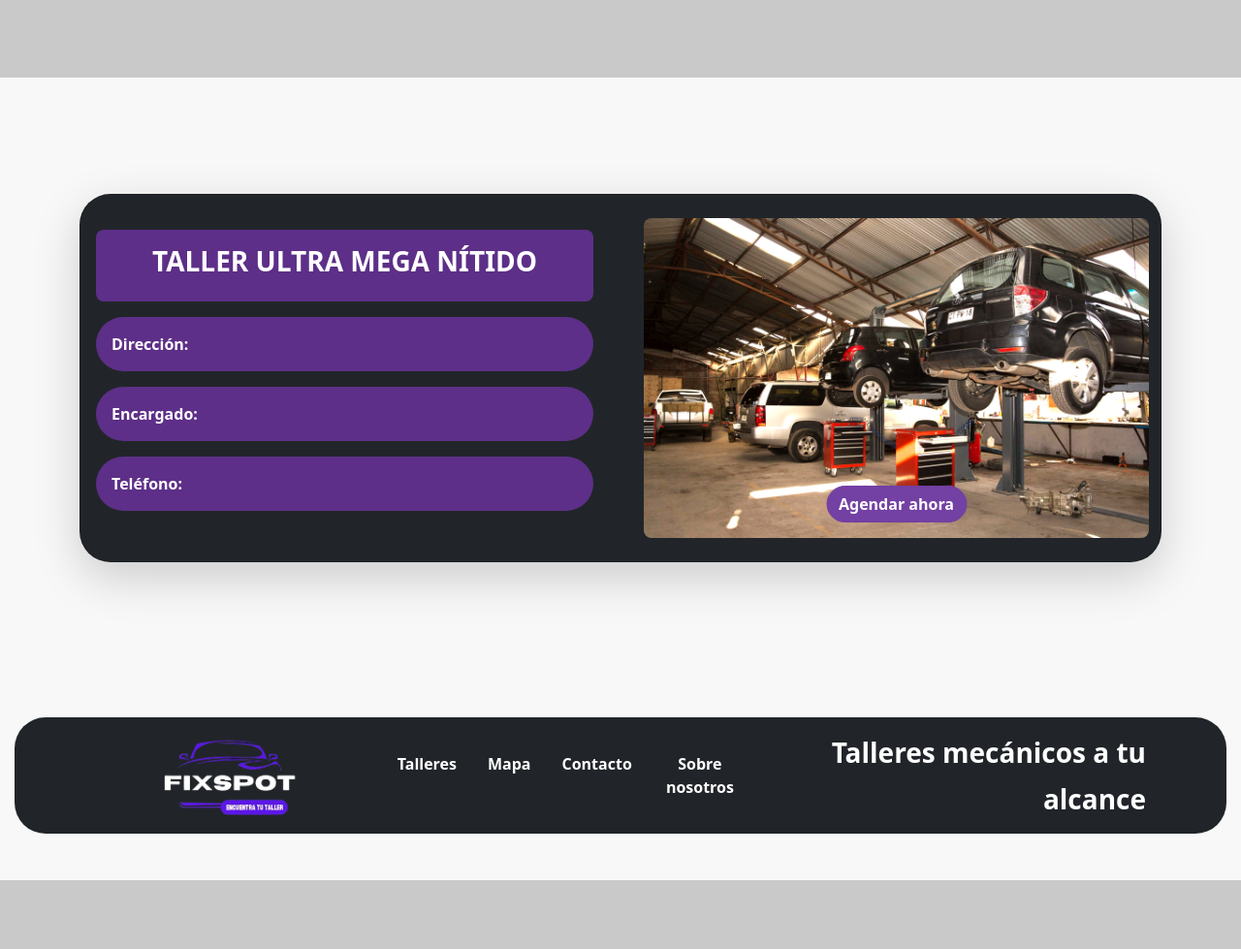
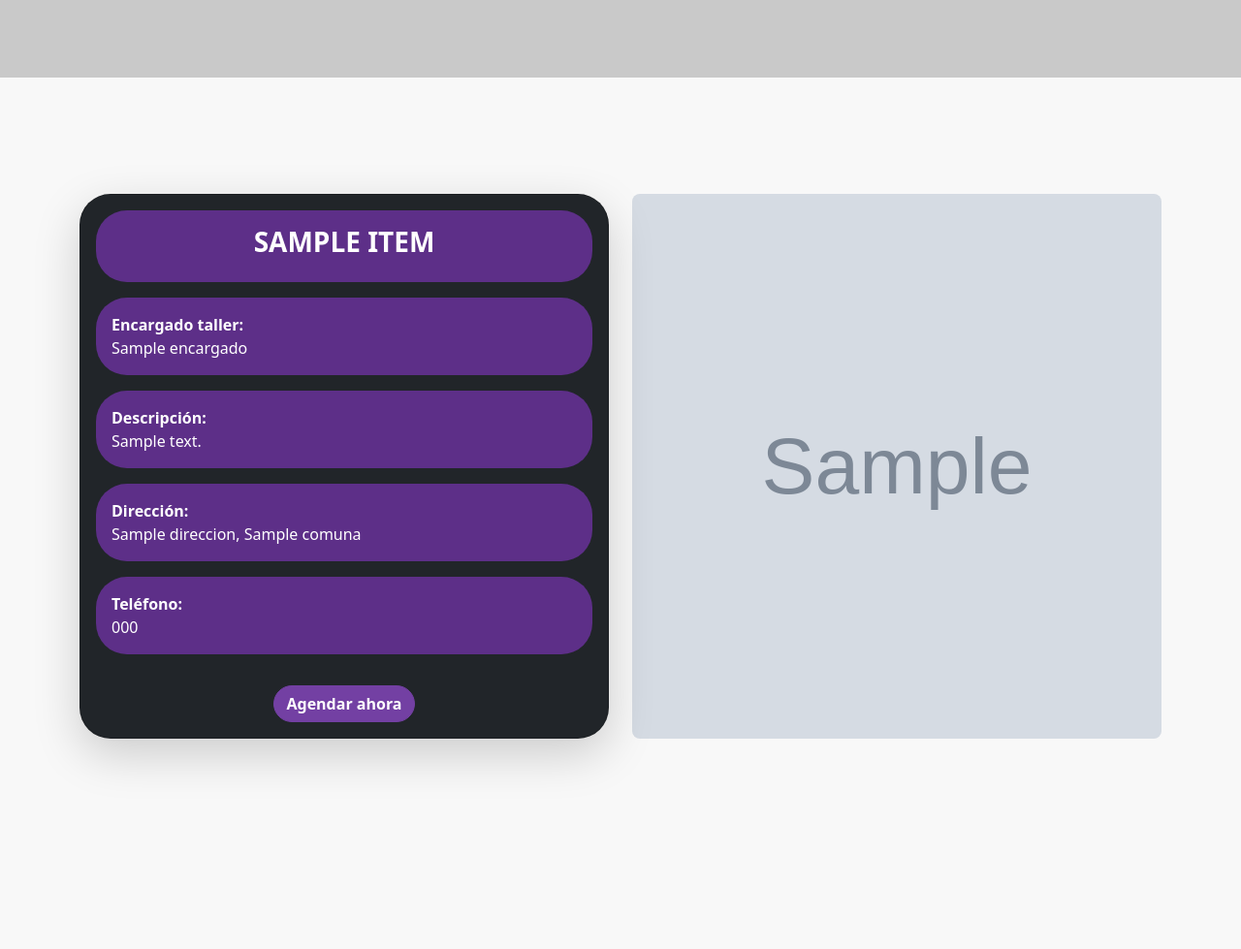
Before and after one commit to Exeeq/fixspot, a Django app: page /talleres/ in a window 1280 px wide. Shown: the part 288-1267 px from the top of the page at 97% size. Before the commit the page ends 1196 px from the top, so only its background shows below. Run offline with Django 3.2, Linux system fonts and the light colour scheme; tables that the repository leaves empty hold one stand-in row (values such as "Sample post"); grey boxes marked "Sample" are stand-in pictures; a database or web service that is not in the repository returns one stand-in record (values such as "Sample title"); data that the repository does not hold is empty.

Commit message:
Fallo al cargar imágen en el formulario de modificar taller.

```diff
--- a/core/forms.py
+++ b/core/forms.py
@@ -24,10 +24,12 @@ class RegisterForm(UserCreationForm):
 #FORMULARIO TALLER:
 class TallerForm(forms.Form):
     nombreTaller = forms.CharField(label='Nombre del taller', help_text='Ejemplo: Taller de Roberto')
-    direccion = forms.CharField(label='Dirección', widget=forms.TextInput(attrs={'placeholder': 'Calle, número'}))
+    descripcion = forms.CharField(label='Descripción', widget=forms.Textarea(attrs={'rows': 3}))
+    direccion = forms.CharField(label='Dirección', widget=forms.TextInput(attrs={'placeholder': 'Calle número'}))
     telefono = forms.CharField(label='Teléfono', widget=forms.TextInput(attrs={'placeholder': '+569 **** ****'}))
     comuna = forms.ChoiceField(label='Comuna', choices=[], initial='', required=True)
     encargadoTaller = forms.ChoiceField(label='Usuario', choices=[], initial='', required=True)
+    imagen = forms.ImageField(label='Imagen', required=False)
 
     def __init__(self, *args, **kwargs):
         super(TallerForm, self).__init__(*args, **kwargs)
--- a/core/static/core/css/style.css
+++ b/core/static/core/css/style.css
@@ -118,6 +118,12 @@ body {
 
 }
 
+.btn-primary:hover {
+    background-color: #61358b;
+    border-color: #61358b;
+
+}
+
 .bg-cards-pers {
     background-color: rgb(201, 201, 201);
 }
--- a/core/templates/core/administracion.html
+++ b/core/templates/core/administracion.html
@@ -37,7 +37,7 @@
             <div class="col-md-4 mb-4 d-flex">
                 <div class="card mb-4 shadow-lg rounded-5 flex-fill">
                     <div class="card-body text-center bg-dark rounded-5 d-flex flex-column">
-                        <i class="fas fa-users fa-3x mb-3 text-white"></i>
+                        <i class="fa-solid fa-wrench fa-3x mb-3 text-white"></i>
                         <h5 class="card-title text-white">Gestión de talleres</h5>
                         <p class="text-white flex-grow-1">Ver, crear, modificar y eliminar talleres.</p>
                         <a href="{% url 'administrar_talleres' %}" class="btn btn-primary mt-auto">Ir</a>
--- a/core/templates/core/administrar_talleres.html
+++ b/core/templates/core/administrar_talleres.html
@@ -25,7 +25,7 @@
         </div>
         <div class="card shadow-lg">
             <div class="card-body">
-                <div class="table-responsive"> <!-- Envolver la tabla dentro de un contenedor responsive -->
+                <div class="table-responsive">
                     <table class="table table-hover">
                         <thead>
                             <tr>
--- a/core/templates/core/talleres.html
+++ b/core/templates/core/talleres.html
@@ -21,36 +21,43 @@
     <div class="bg-page">
         <br><br><br>
         <div class="container mt-5 mb-5">
-            <div class="row justify-content-center align-items-center">
-                <div class="col-lg-12">
+            {% for taller in talleres %}
+            <div class="row mb-4">
+                <div class="col-lg-6">
                     <div class="card bg-dark text-white shadow-lg rounded-5 shadow-lg">
-                        <div class="row">
-                            <div class="col-lg-6 ">
-                                <div class="card-body h-100 d-flex flex-column justify-content-center ">
-                                    <div class="mb-3 bg-purple rounded-3 p-3 text-center">
-                                        <h3 class="card-title text-uppercase fw-bold">Taller ultra mega nítido</h3>
-                                    </div>
-                                    <div class="mb-3 bg-purple rounded-5 p-3">
-                                        <p class="mb-0 text-start fw-bold">Dirección:</p>
-                                    </div>
-                                    <div class="mb-3 bg-purple rounded-5 p-3">
-                                        <p class="mb-0 text-start fw-bold">Encargado:</p>
-                                    </div>
-                                    <div class="mb-3 bg-purple rounded-5 p-3">
-                                        <p class="mb-0 text-start fw-bold">Teléfono:</p>
-                                    </div>
-                                </div>
+                        <div class="card-body">
+                            <div class="mb-3 bg-purple rounded-5 p-3">
+                                <h3 class="card-title text-uppercase fw-bold text-center">{{ taller.nombreTaller }}</h3>
                             </div>
-                            <div class="col-lg-6 d-flex align-items-center justify-content-center p-4">
-                                <div class="position-relative w-100 h-auto">
-                                    <img src="{% static 'core/img/taller.png' %}" alt="Descripción de la imagen" class="img-fluid rounded-3 w-100 h-100" style="object-fit: cover;">
-                                    <button class="btn btn-primary rounded-pill position-absolute bottom-0 start-50 translate-middle-x mb-3">Agendar ahora</button>
-                                </div>
+                            <div class="mb-3 bg-purple rounded-5 p-3">
+                                <p class="mb-0 text-start fw-bold">Encargado taller:</p>
+                                <p class="mb-0 text-start">{{ taller.encargado  }}</p>
                             </div>
+                            <div class="mb-3 bg-purple rounded-5 p-3">
+                                <p class="mb-0 text-start fw-bold">Descripción:</p>
+                                <p class="mb-0 text-start">{{ taller.descripcion }}</p>
+                            </div>
+                            <div class="mb-3 bg-purple rounded-5 p-3">
+                                <p class="mb-0 text-start fw-bold">Dirección:</p>
+                                <p class="mb-0 text-start">{{ taller.direccion }}, {{taller.comuna}}</p>
+                            </div>
+                            <div class="mb-3 bg-purple rounded-5 p-3">
+                                <p class="mb-0 text-start fw-bold">Teléfono:</p>
+                                <p class="mb-0 text-start">{{ taller.telefono }}</p>
+                            </div>
+                            <div class="text-center">
+                                <button class="btn btn-primary rounded-pill mt-3">Agendar ahora</button>
+                            </div>
+
                         </div>
                     </div>
                 </div>
+                <div class="col-lg-6">
+                    <img src="{{ taller.imagen }}" alt="{{ taller.nombreTaller }}" class="img-fluid rounded-3 w-100 h-100" style="object-fit: cover;">
+                </div>
             </div>
+            <br><br>
+            {% endfor %}
         </div>
         <br><br><br><br>
     </div>
--- a/core/views.py
+++ b/core/views.py
@@ -8,6 +8,7 @@ from .forms import *
 from rest_framework import viewsets
 from .serializers import *
 from django.http import HttpResponse
+from django.conf import settings
 
 #SERIALIZERS (API):
 class RolUsuarioViewSet(viewsets.ModelViewSet):
@@ -58,6 +59,7 @@ class DetalleBoletaViewSet(viewsets.ModelViewSet):
     queryset = DetalleBoleta.objects.all()
     serializer_class = DetalleBoletaSerializer
 
+
 def index(request):
 	return render(request, 'core/index.html')
 
@@ -93,23 +95,30 @@ def administrar_talleres(request):
 
 def crear_taller(request):
     if request.method == 'POST':
-        form = TallerForm(request.POST)
+        form = TallerForm(request.POST, request.FILES)
         if form.is_valid():
             nombreTaller = form.cleaned_data['nombreTaller']
+            descripcion = form.cleaned_data['descripcion']
             direccion = form.cleaned_data['direccion']
             telefono = form.cleaned_data['telefono']
             idComuna = form.cleaned_data['comuna']
             idUsuario = form.cleaned_data['encargadoTaller']
+            imagen = form.cleaned_data['imagen']
 
             data = {
                 'nombreTaller': nombreTaller,
+                'descripcion': descripcion,
                 'direccion': direccion,
                 'telefono': telefono,
                 'idComuna': idComuna,
                 'idUsuario': idUsuario,
             }
 
-            response = requests.post('http://localhost:8000/api/talleres/', json=data)
+            files = {}
+            if imagen:
+                files['imagen'] = imagen
+
+            response = requests.post('http://localhost:8000/api/talleres/', data=data, files=files)
             if response.status_code == 201:
                 return redirect('administrar_talleres')
             else:
@@ -124,18 +133,22 @@ def modificar_taller(request, id_taller):
     if response.status_code == 200:
         taller_data = response.json()
         if request.method == 'POST':
-            form = TallerForm(request.POST)
+            form = TallerForm(request.POST, request.FILES)
             if form.is_valid():
-                # Actualizar los datos del taller con los datos del formulario
                 taller_data.update({
                     'nombreTaller': form.cleaned_data['nombreTaller'],
+                    'descripcion': form.cleaned_data['descripcion'],
                     'direccion': form.cleaned_data['direccion'],
                     'telefono': form.cleaned_data['telefono'],
                     'idComuna': form.cleaned_data['comuna'],
                     'idUsuario': form.cleaned_data['encargadoTaller'],
                 })
 
-                response = requests.put(f'http://localhost:8000/api/talleres/{id_taller}/', json=taller_data)
+                files = {}
+                if form.cleaned_data['imagen']:
+                    files['imagen'] = form.cleaned_data['imagen']
+
+                response = requests.put(f'http://localhost:8000/api/talleres/{id_taller}/', data=taller_data, files=files)
                 if response.status_code == 200:
                     return redirect('administrar_talleres')
                 else:
@@ -143,11 +156,14 @@ def modificar_taller(request, id_taller):
         else:
             form = TallerForm(initial={
                 'nombreTaller': taller_data.get('nombreTaller', ''),
+                'descripcion': taller_data.get('descripcion', ''),
                 'direccion': taller_data.get('direccion', ''),
                 'telefono': taller_data.get('telefono', ''),
                 'comuna': taller_data.get('idComuna', ''),
                 'encargadoTaller': taller_data.get('idUsuario', ''),
             })
+            form.fields['imagen'].widget.attrs['data-initial-preview'] = [taller_data.get('imagen')]
+            form.fields['imagen'].widget.attrs['data-initial-caption'] = [taller_data.get('nombreTaller')]
         return render(request, 'core/modificar_taller.html', {'form': form})
     else:
         return HttpResponse("Taller no encontrado", status=404)
@@ -209,7 +225,31 @@ def sobre_nosotros(request):
 	return render(request, 'core/sobre_nosotros.html')
 
 def talleres(request):
-	return render(request, 'core/talleres.html')
+    def get_user_details(user_id):
+        response = requests.get(f'http://localhost:8000/api/usuarios/{user_id}/')
+        if response.status_code == 200:
+            usuario = response.json()
+            return f"{usuario['pnombre']} {usuario['ap_paterno']}"
+        return "No disponible"
+
+    def get_comuna_details(comuna_id):
+        response = requests.get(f'http://localhost:8000/api/comunas/{comuna_id}/')
+        if response.status_code == 200:
+            comuna = response.json()
+            return comuna['nombreComuna']
+        return "No disponible"
+
+    response = requests.get('http://localhost:8000/api/talleres/')
+
+    if response.status_code == 200:
+        talleres = response.json()
+        for taller in talleres:
+            taller['encargado'] = get_user_details(taller['idUsuario'])
+            taller['comuna'] = get_comuna_details(taller['idComuna'])
+    else:
+        talleres = []
+
+    return render(request, 'core/talleres.html', {'talleres': talleres})
 
 def tickets(request):
 	return render(request, 'core/tickets.html')
--- a/fixspot/urls.py
+++ b/fixspot/urls.py
@@ -7,4 +7,5 @@ urlpatterns = [
     path('', include('core.urls')),
     path('admin/', admin.site.urls),
     path('accounts/', include('django.contrib.auth.urls')),
-]
+
+] + static(settings.MEDIA_URL, document_root=settings.MEDIA_ROOT)
--- a/requirements.txt
+++ b/requirements.txt
@@ -5,3 +5,4 @@ django-crispy-forms==1.14.0
 django-rest-framework
 djangorestframework
 requests
+Pillow
```
Also changed, not shown: core/models.py (+5 -3 lines), core/templates/core/crear_taller.html (+7 -1 lines), core/templates/core/modificar_taller.html (+7 -1 lines), core/migrations/0006_taller_descripcion_taller_imagen.py (added), media/taller_imagenes/2019-02-20.jpg (added), media/taller_imagenes/2019-02-20_cWqYylg.jpg (added), media/taller_imagenes/adult-automobile-body-422197.jpg (added).
